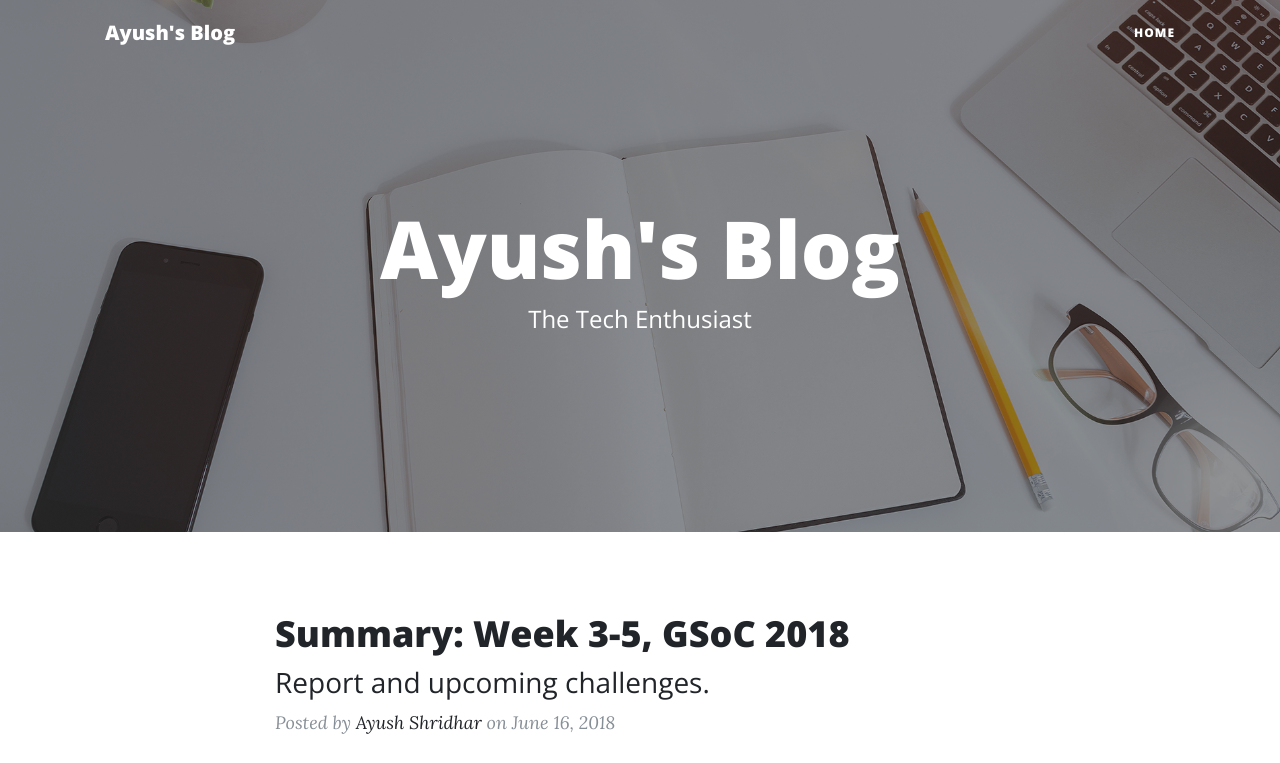
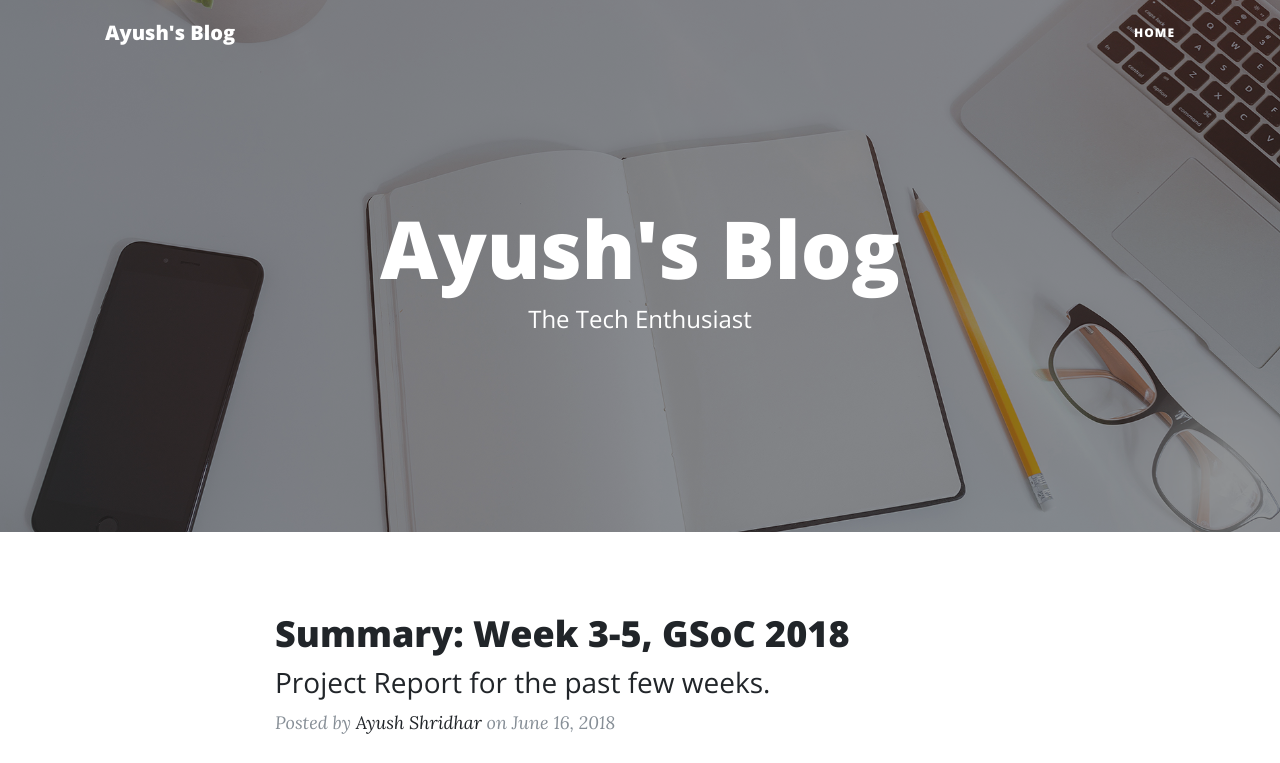
Before and after one commit to ayush1999/ayush1999.github.io, a website: page blog/index.html in a window 1280 px wide. Shown: the top 763 px of the page. Drawn offline with nearby package versions, Linux system fonts and the light colour scheme.

Commit message:
small error oops

```diff
--- a/blog/index.html
+++ b/blog/index.html
@@ -79,7 +79,7 @@
                 Summary: Week 3-5, GSoC 2018
               </h2>
               <h3 class="post-subtitle">
-                Report and upcoming challenges.
+                Project Report for the past few weeks.
               </h3>
             </a>
             <p class="post-meta">Posted by
```
